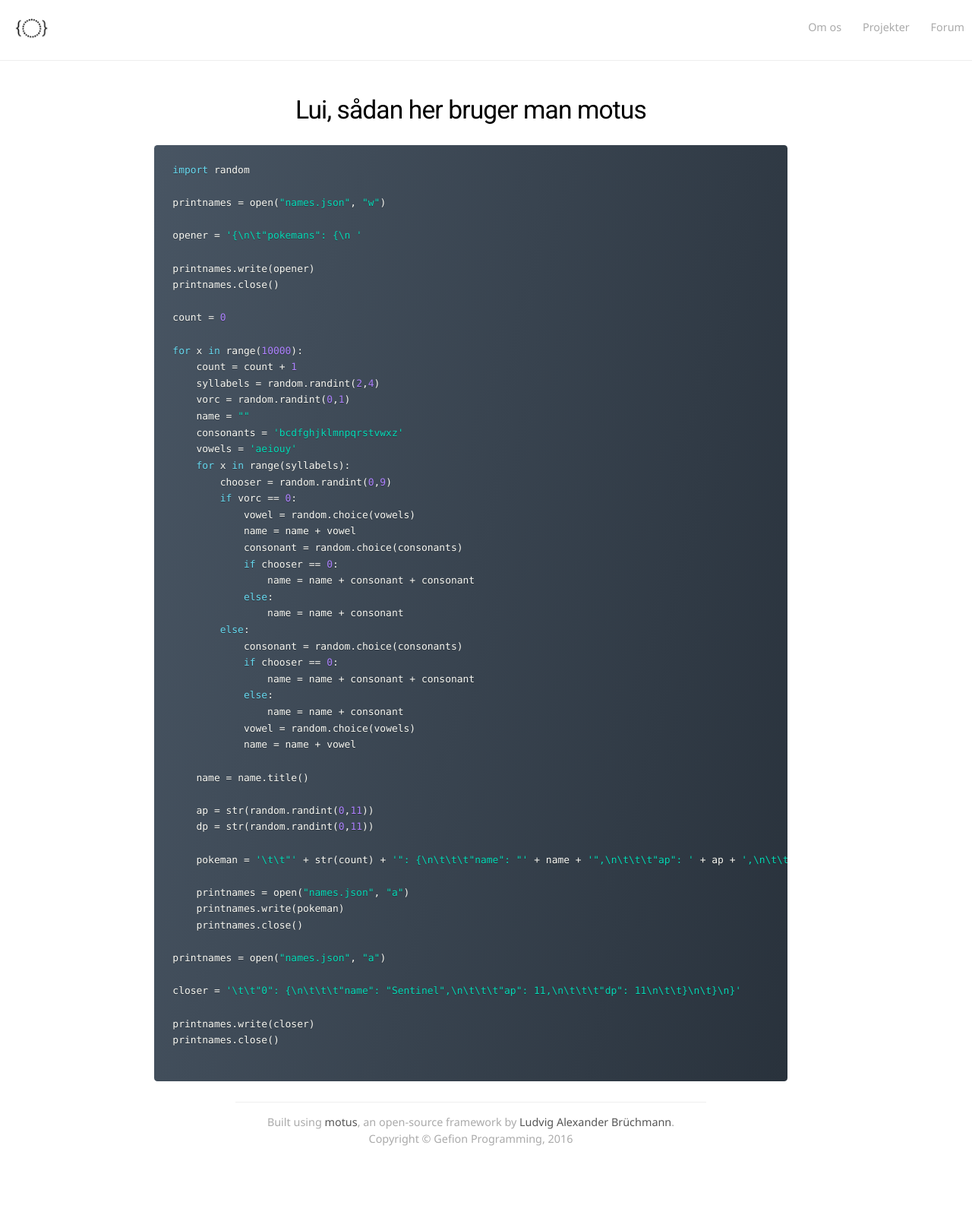
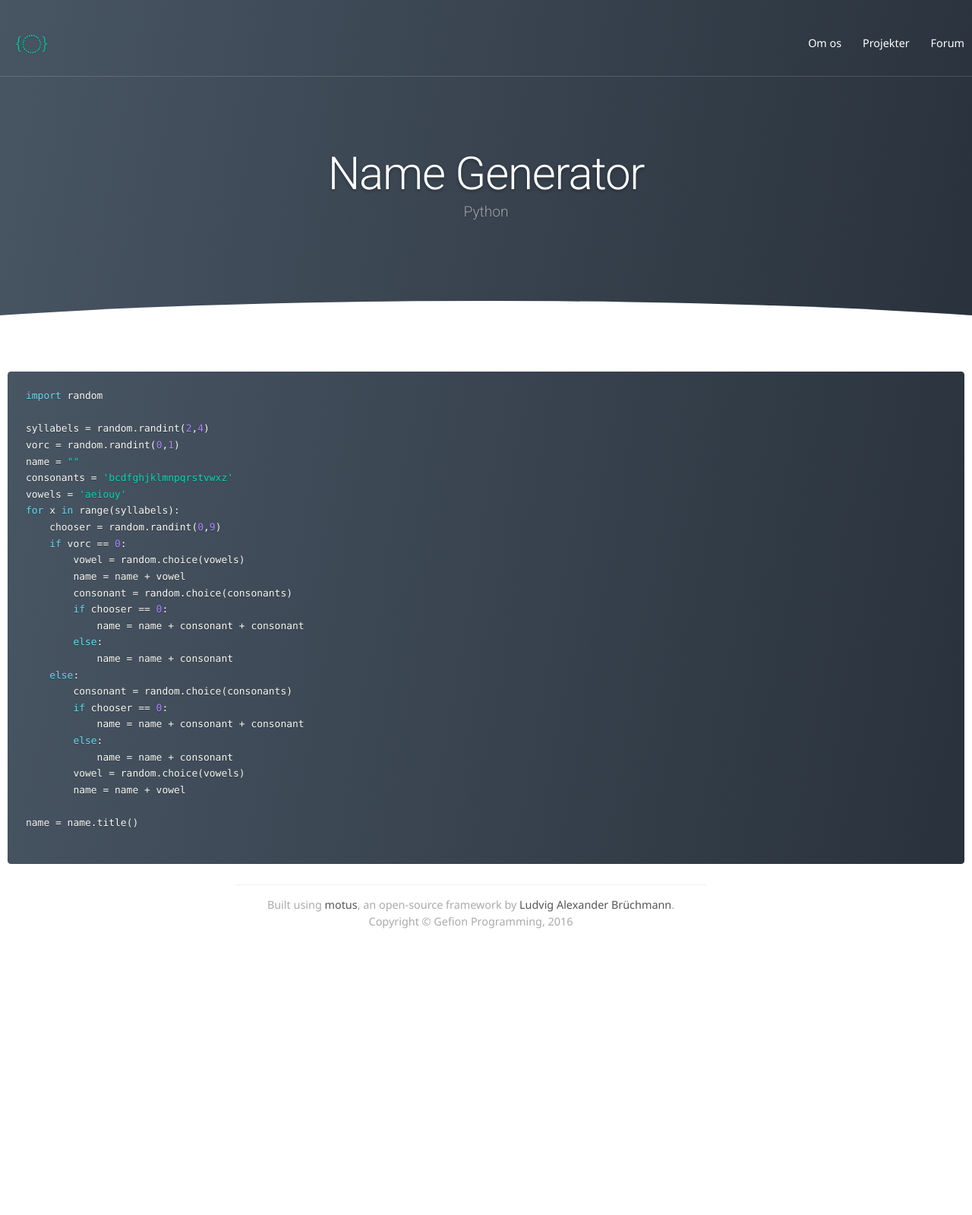
Before and after one commit to alexampersandria/gefion-programming, a PHP site: page /lui.php in a window 1280 px wide. Shown: the whole page at 76% size. After the commit the page ends 1222 px from the top, so only its background shows below. Run offline with PHP 8.4, Linux system fonts and the light colour scheme; some libraries are stand-ins or nearby versions.

Commit message:
Updated example for Lui

```diff
--- a/lui.php
+++ b/lui.php
@@ -1,5 +1,14 @@
 <?php
 session_start();
+
+if(!isset($title)) {
+  $title = "Name Generator";
+}
+
+if(!isset($language)) {
+  $language = "Python";
+}
+
 ?>
 
 <!DOCTYPE html>
@@ -15,10 +24,11 @@ session_start();
 
 <body>
 
-<div class="container pt">
-  <div class="inline menuNav menuNavDark bb">
+<div class="bg header">
+  <div class="container">
+    <div class="inline menuNav">
       <div class="grid-1 logo-grid">
-      <img src="logoBlack.png" class="logo img-responsive-max">
+        <img src="logo.png" class="logo img-responsive-max">
       </div>
       <div class="grid-11 nav-grid">
         <ul>
@@ -26,26 +36,19 @@ session_start();
         </ul>
       </div>
     </div>
+    <div class="grid-12 mt center">
+      <h1 class="headerTitle"><?php echo $title; ?></h1>
+      <h6 class="headerLanguage"><?php echo $language; ?></h6>
+    </div>
+  </div>
 </div>
 
 <div class="container">
-  <div class="grid-8 offset-2">
-    <h4 class="center">Lui, sådan her bruger man motus</h4>
+  <div class="grid-12">
     <pre>
       <code class="prism language-python">
 import random
 
-printnames = open("names.json", "w")
-
-opener = '{\n\t"pokemans": {\n '
-
-printnames.write(opener)
-printnames.close()
-
-count = 0
-
-for x in range(10000):
-    count = count + 1
 syllabels = random.randint(2,4)
 vorc = random.randint(0,1)
 name = ""
@@ -71,22 +74,6 @@ for x in range(10000):
         name = name + vowel
 
 name = name.title()
-
-    ap = str(random.randint(0,11))
-    dp = str(random.randint(0,11))
-
-    pokeman = '\t\t"' + str(count) + '": {\n\t\t\t"name": "' + name + '",\n\t\t\t"ap": ' + ap + ',\n\t\t\t"dp": ' + dp + '\n\t\t},\n'
-
-    printnames = open("names.json", "a")
-    printnames.write(pokeman)
-    printnames.close()
-
-printnames = open("names.json", "a")
-
-closer = '\t\t"0": {\n\t\t\t"name": "Sentinel",\n\t\t\t"ap": 11,\n\t\t\t"dp": 11\n\t\t}\n\t}\n}'
-
-printnames.write(closer)
-printnames.close()
       </code>
     </pre>
   </div>
```
Lines whose indentation alone changed are shown as unchanged.
